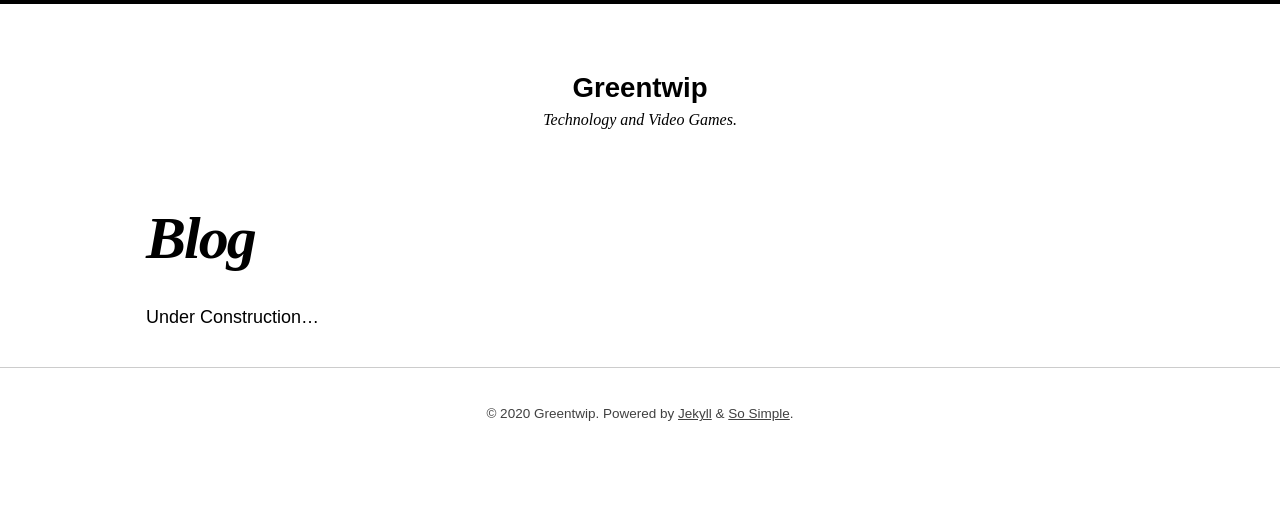
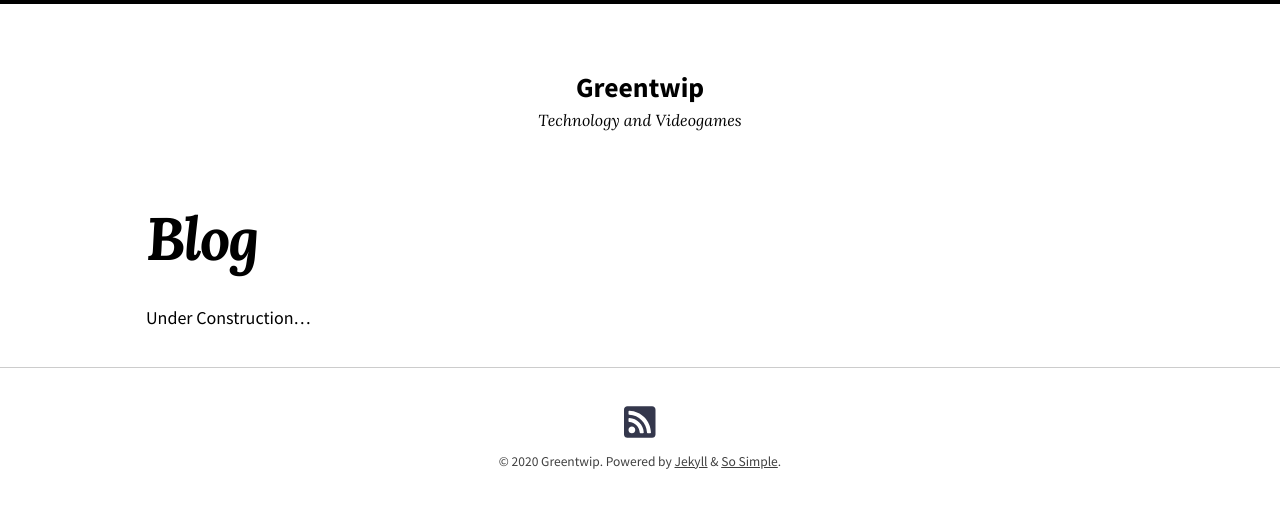
Before and after one commit to Greentwip/greentwip.github.io, a Jekyll site: the page built from blog.markdown, in a window 1280 px wide. Shown: the top 508 px of the page. Built offline with Jekyll 4.4.1, drawn with Linux system fonts in a browser that asks for light colours; nearby versions of some CDN libraries; our own code applies the rules of GitHub Pages for plain Markdown files; part of the change alters nothing that is shown.

Commit message:
Overriding base theme

```diff
--- a/_config.yml
+++ b/_config.yml
@@ -1,17 +1,107 @@
----
-title: Greentwip
-timezone: UTC
-collections:
-  posts:
-    title: Posts
-    output: true
-  programming:
-    title: Programming
-    output: true
-  uploads:
-    title: Uploads
-    output: true
-description: Technology and Video Games.
-baseurl:
-url: https://greentwip.xyz
-remote_theme: "mmistakes/so-simple-theme@3.2.0"
+# Welcome to Jekyll!
+#
+# This config file is meant for settings that affect your whole blog, values
+# which you are expected to set up once and rarely edit after that. If you find
+# yourself editing this file very often, consider using Jekyll's data files
+# feature for the data you need to update frequently.
+#
+# For technical reasons, this file is *NOT* reloaded automatically when you use
+# 'bundle exec jekyll serve'. If you change this file, please restart the server process.
+
+# Site settings
+# These are used to personalize your new site. If you look in the HTML files,
+# you will see them accessed via {{ site.title }}, {{ site.email }}, and so on.
+# You can create any custom variable you would like, and they will be accessible
+# in the templates via {{ site.myvariable }}.
+remote_theme: jekyll-theme-so-simple
+# remote_theme: mmistakes/so-simple-theme
+skin: "/assets/css/skins/default.css"
+locale: en-US
+title: "Greentwip"
+description: "Technology and Videogames"
+baseurl: # the subpath of your site, e.g. "/blog"
+url: # the base hostname & protocol for your site e.g. "https://mmistakes.github.io"
+logo: # path of site logo, e.g. "/images/logo.png"
+date_format: "%B %-d, %Y"
+read_time: # reading time estimates, e.g. true
+words_per_minute: # 200
+mathjax:
+  enable: # MathJax equations, e.g. true, false (default)
+  combo:  # "tex-svg" (default), "tex-mml-chtml", etc.: docs.mathjax.org/en/latest/web/components/combined.html
+  tags:  # "none", "ams" (default), "all"
+google_fonts:
+  - name: "Source Sans Pro"
+    weights: "400,400i,700,700i"
+  - name: "Lora"
+    weights: "400,400i,700,700i"
+google_analytics: # Google Analytics id, e.g. "UA-NNNNNNNN-N"
+disqus:
+  shortname: # Disqus shortname, e.g. "my_disqus_shortname"
+twitter:
+  username: # site's Twitter username, e.g. "mmistakes"
+
+# Liquid
+liquid:
+  error_mode: strict
+
+# Build settings
+permalink: /:categories/:title/
+markdown: kramdown
+feed:
+  path: atom.xml
+
+# Pagination - https://jekyllrb.com/docs/pagination/
+# paginate: 10
+# paginate_path: /page:num/
+
+# Search
+search_full_content: false # can have performance implications for large sites
+
+# Taxonomy pages
+# category_archive_path: "/categories/#"
+# tag_archive_path: "/tags/#"
+
+# Exclude from processing.
+# The following items will not be processed, by default. Create a custom list
+# to override the default setting.
+# exclude:
+#   - Gemfile
+#   - Gemfile.lock
+#   - node_modules
+#   - vendor/bundle/
+#   - vendor/cache/
+#   - vendor/gems/
+#   - vendor/ruby/
+
+plugins:
+  - jekyll-seo-tag
+  - jekyll-sitemap
+  - jekyll-feed
+  - jekyll-paginate
+
+# Front Matter Defaults
+defaults:
+  # Posts defaults
+  - scope:
+      path: "_posts"
+      type: posts
+    values:
+      layout: post
+      share: true
+
+# Site Author
+author:
+  name:
+  picture:
+  email:
+  twitter:
+  links:
+    - title:
+      url:
+      icon:
+
+# Footer Links
+footer_links:
+  - title: Feed
+    url: atom.xml
+    icon: fas fa-rss-square
```
